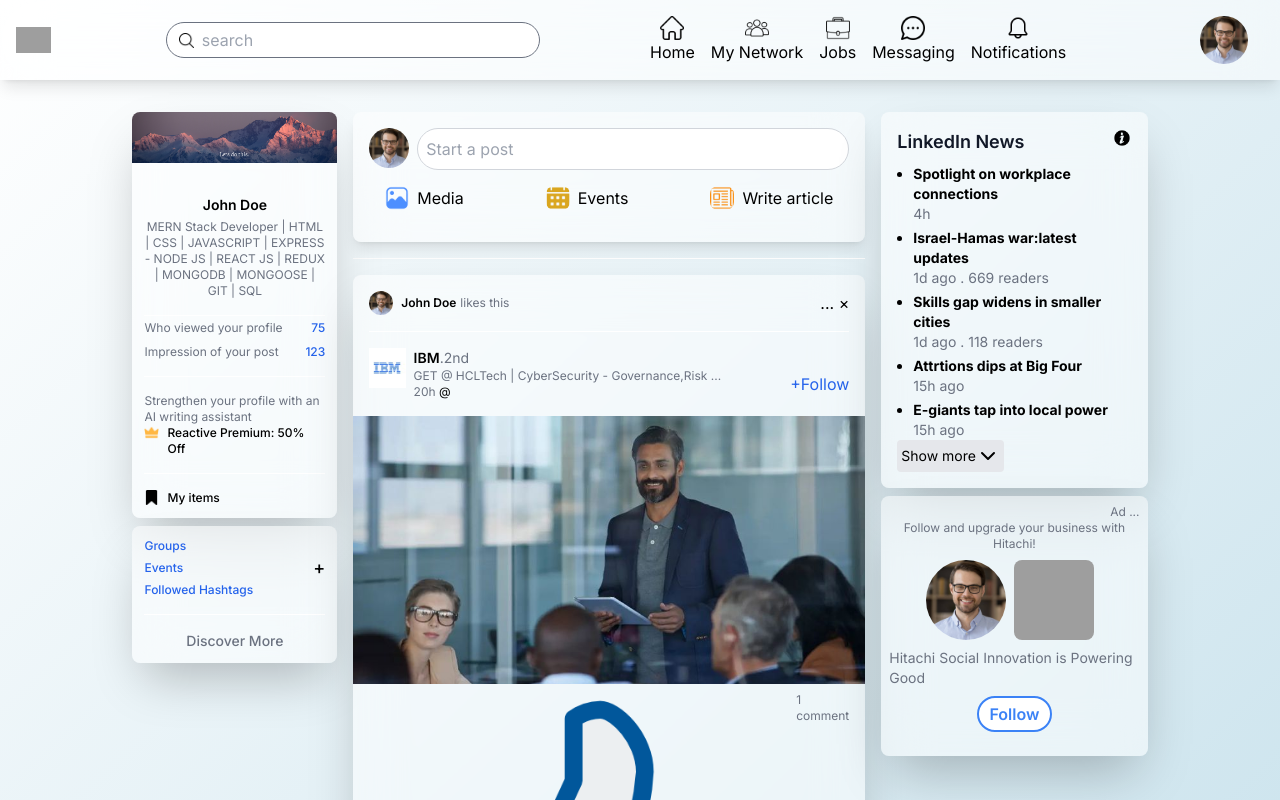
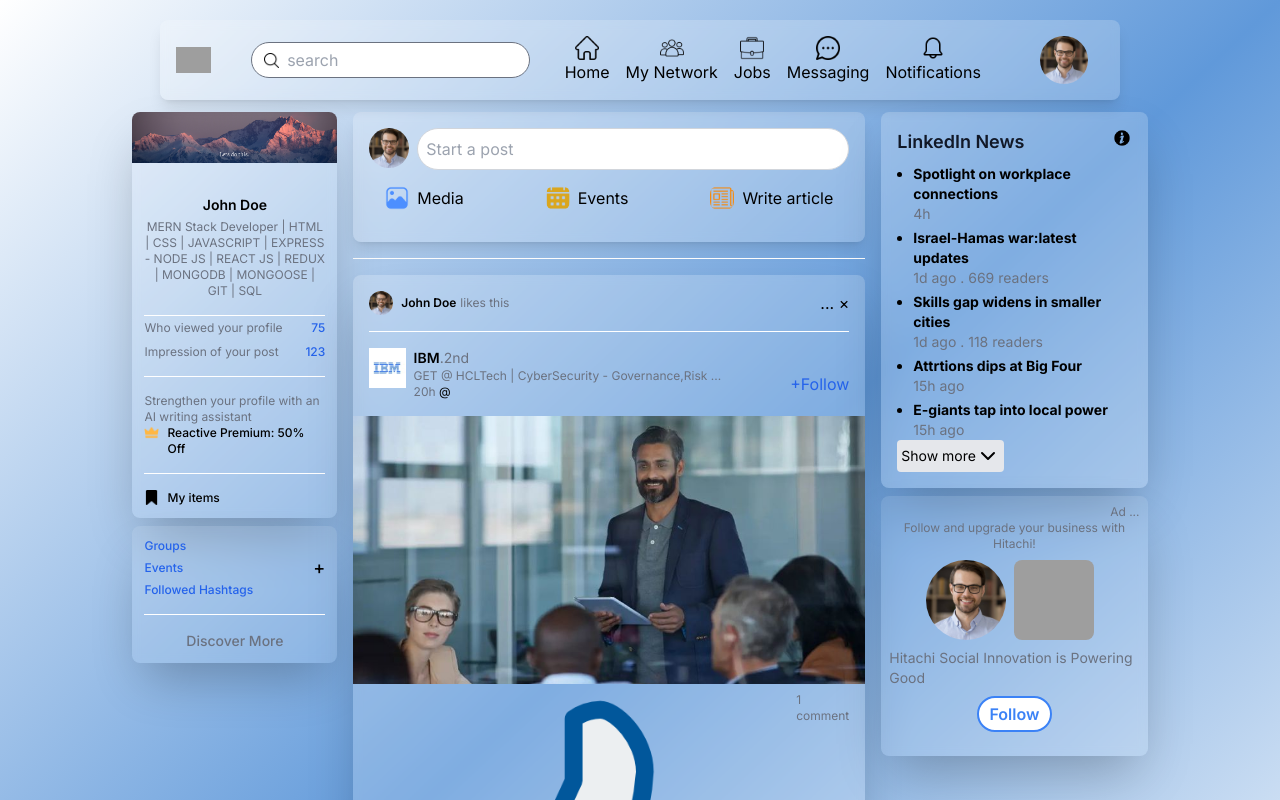
Before and after one commit to Muneerbakkar/LinkedIn-clone, a Next.js app: page / in a window 1280 px wide. Shown: the top 800 px of the page. Built offline with nearby package versions, Linux system fonts and the light colour scheme; grey boxes are pictures that could not be loaded.

Commit message:
Glassmorphic fixed

```diff
--- a/src/app/globals.css
+++ b/src/app/globals.css
@@ -18,5 +18,10 @@
 
 body {
   color: rgb(var(--foreground-rgb));
-  background-image: linear-gradient(to  bottom right, rgba(255, 255, 255, 0), rgb(197, 224, 235));
+  background-image: linear-gradient(
+    to bottom right,
+    rgb(255, 255, 255),
+    /* Start with white */ rgb(96, 153, 218),
+    /* Transition to red */ rgb(255, 255, 255) /* Transition to blue */
+  );
 }
--- a/src/app/page.tsx
+++ b/src/app/page.tsx
@@ -13,16 +13,16 @@
   };
 
   return (
-    <div className="lg:mx-[10%] lg:flex  gap-4 justify-center mt-28">
+    <div className="lg:mx-[10%] lg:flex  gap-4 justify-center mt-28 mx-2">
       <div className="col-span-1  text-center lg:w-[20%]">
-        <div className="mb-2 lg:rounded-lg  bg-white text-xs text-gray-500 bg-opacity-50 backdrop-blur-xl shadow-2xl">
+        <div className="mb-2 rounded-lg lg:rounded-lg  bg-white text-xs text-gray-500 bg-opacity-10 backdrop-blur-sm shadow-2xl">
           <div className="h-15 w-full relative">
             <Image
               src="/banner.png"
               alt="Logo"
               width={300}
               height={10}
-              className="object-cover w-full h-full mr-2 mb-5 lg:rounded-t-lg"
+              className="object-cover w-full h-full mr-2 mb-5 rounded-t-lg lg:rounded-t-lg"
             />
             {/* <div className="w-12 h-12 mr-2 absolute top-[50%] left-[36%]">
               <Image
@@ -83,7 +83,7 @@
             </div>
           </div>
         </div>
-        <div className="lg:rounded-lg p-3 bg-white text-xs bg-opacity-50 backdrop-blur-xl shadow-2xl">
+        <div className="lg:rounded-lg p-3 bg-white text-xs bg-opacity-10 backdrop-blur-sm shadow-2xl rounded-lg mb-2">
           <ul className="text-blue-600 font-medium">
             <li className="flex items-start">
               <Link href="">
@@ -109,7 +109,7 @@
         </div>
       </div>
       <div className="lg:w-[50%]">
-        <div className="p-4 lg:rounded-lg  bg-white bg-opacity-50 backdrop-blur-xl shadow-lg">
+        <div className="p-4 lg:rounded-lg rounded-lg bg-white bg-opacity-20 backdrop-blur-sm shadow-lg">
           <div className="flex">
             <div className="w-10 h-10 mr-2">
               <Image
@@ -169,7 +169,7 @@
           </div>
         </div>
         <hr className="border-1 border-white mb-4 mt-4" />
-        <div className=" bg-white lg:rounded-lg mb-4 bg-opacity-50 backdrop-blur-xl shadow-2xl text-black">
+        <div className=" bg-white lg:rounded-lg rounded-lg mb-4 bg-opacity-20 backdrop-blur-sm shadow-2xl text-black">
           <div className="flex justify-between p-4">
             <div className="flex items-center">
               <div className="w-6 h-6 mr-2">
@@ -294,7 +294,7 @@
         </div>
       </div>
       <div className="w-[26%] hidden lg:block">
-        <div className="bg-white rounded-lg p-4 mb-2 bg-opacity-50 backdrop-blur-xl shadow-2xl">
+        <div className="bg-white rounded-lg p-4 mb-2 bg-opacity-20 backdrop-blur-sm shadow-2xl">
           <div>
             <div className="flex justify-between">
               <h2 className="mb-2 text-lg font-semibold text-gray-900 dark:text-white">
@@ -387,7 +387,7 @@
             </div>
           </div>
         </div>
-        <div className="bg-white rounded-lg p-2 text-gray-500 bg-opacity-50 backdrop-blur-xl shadow-2xl">
+        <div className="bg-white rounded-lg p-2 text-gray-500 bg-opacity-10 backdrop-blur-sm shadow-2xl">
           <div className="flex justify-end text-xs">Ad ...</div>
           <div className="text-xs text-center mb-2">
             Follow and upgrade your business with Hitachi!
--- a/src/app/ui/navbar/navbar.tsx
+++ b/src/app/ui/navbar/navbar.tsx
@@ -19,8 +19,8 @@
   };
 
   return (
-    <div>
-      <nav className="bg-white  p-4 bg-opacity-50 backdrop-blur-xl shadow-lg fixed top-0 right-0 left-0 z-10">
+    <div className="">
+      <nav className="bg-white  p-4 bg-opacity-20 backdrop-blur-sm shadow-lg fixed top-0 right-0 left-0 z-10 mx-2 my-2 rounded-lg lg:rounded-lg lg:mx-40 lg:my-5">
         <div className="container mx-auto flex justify-between items-center gap-4">
           <div className="">
             <Link href="/">
@@ -168,7 +168,7 @@
       </nav>
 
       {isOpen && (
-        <div className="md:hidden fixed inset-0 bg-sky-50 backdrop-blur-sm shadow-lg bg-opacity-90 z-50 w-60 text-black">
+        <div className="md:hidden mx-2 my-2 rounded-lg fixed inset-0 bg-blue-200 backdrop-blur-sm shadow-lg bg-opacity-50 z-50 w-60 text-black">
           <div className="flex justify-end p-4">
             <button onClick={toggleNavbar} className="focus:outline-none">
               <svg
```
